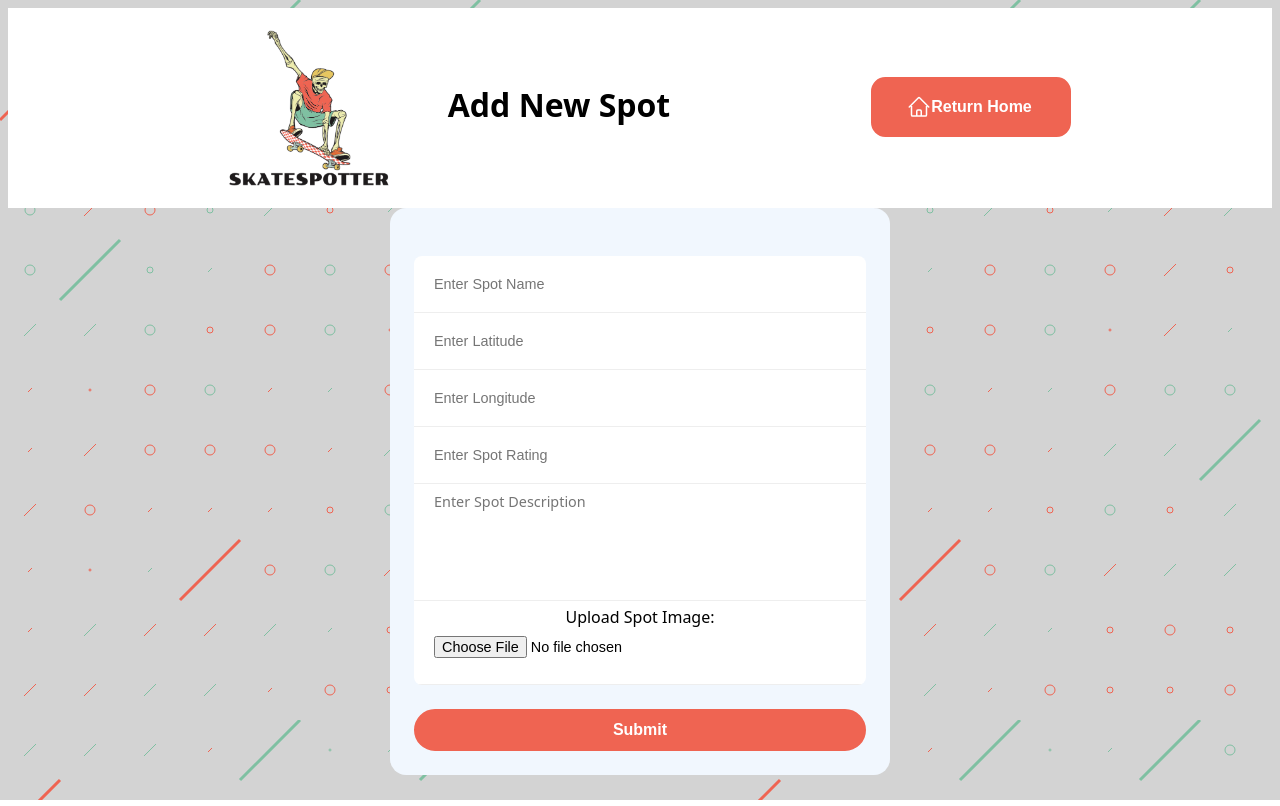
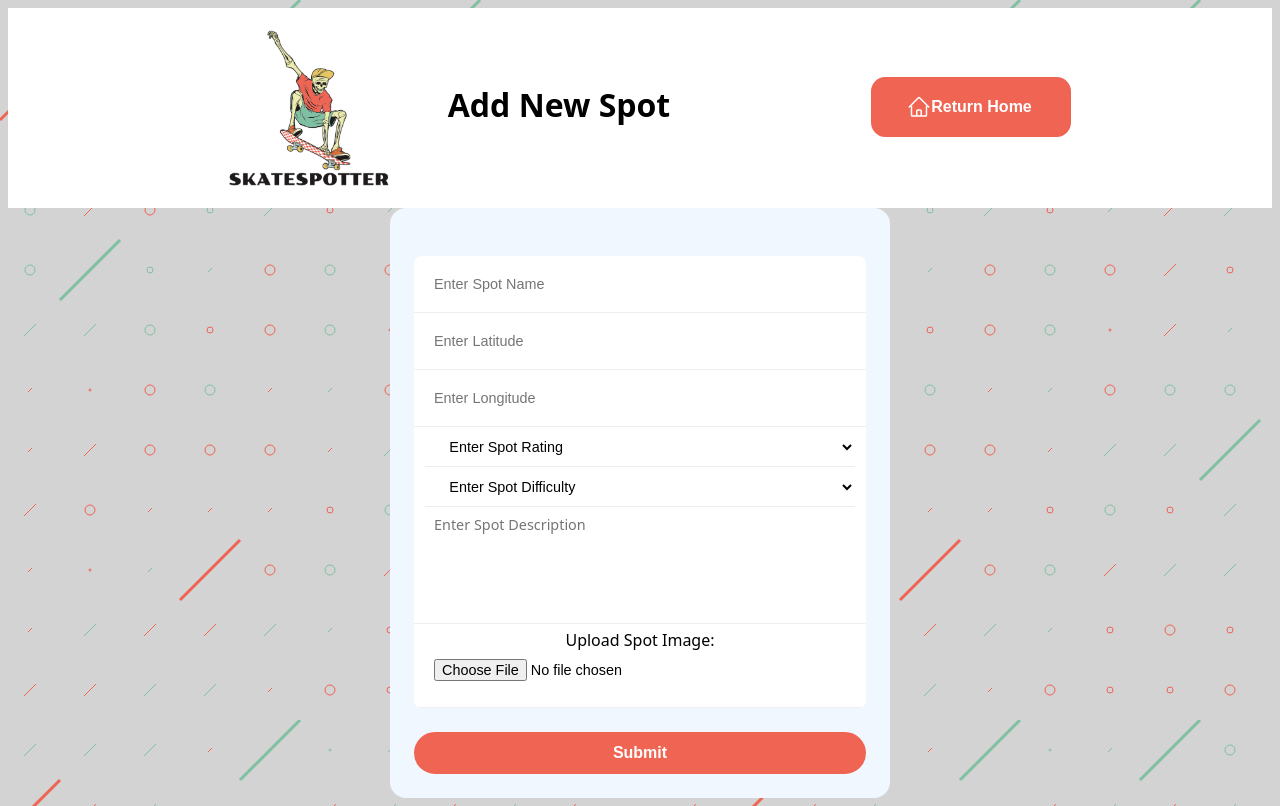
Before and after one commit to chrisMasoud/SkateSpotter, a React (Create React App) app in the folder skate-spotter/: page /AddSpotPage in a window 1280 px wide. Built offline with nearby package versions, Linux system fonts and the light colour scheme.

Commit message:
Added spot difficulty

```diff
--- a/skate-spotter/src/components/AddSpotForm.jsx
+++ b/skate-spotter/src/components/AddSpotForm.jsx
@@ -8,6 +8,7 @@ export default function AddSpotForm() {
   const [spotRating, setSpotRating] = useState("");
   const [spotDescription, setSpotDescription] = useState("");
   const [spotImage, setSpotImage] = useState(null);
+  const [difficulty, setDifficulty] = useState("");
 
   const handleSubmit = async (e) => {
     e.preventDefault();
@@ -19,6 +20,7 @@ export default function AddSpotForm() {
     formData.append("spotRating", spotRating);
     formData.append("spotDescription", spotDescription);
     formData.append("spotImage", spotImage);
+    formData.append("difficulty", difficulty);
 
     try {
       await axios.post("/add-spot", formData, {
@@ -33,6 +35,7 @@ export default function AddSpotForm() {
       setSpotRating("");
       setSpotDescription("");
       setSpotImage(null);
+      setDifficulty("");
     } catch (error) {
       console.error(error);
     }
@@ -48,6 +51,7 @@ export default function AddSpotForm() {
             placeholder="Enter Spot Name"
             value={spotName}
             onChange={(e) => setSpotName(e.target.value)}
+            required
           />
           <input
             className="signup-input"
@@ -55,6 +59,7 @@ export default function AddSpotForm() {
             placeholder="Enter Latitude"
             value={latitude}
             onChange={(e) => setLatitude(e.target.value)}
+            required
           />
           <input
             className="signup-input"
@@ -62,19 +67,42 @@ export default function AddSpotForm() {
             placeholder="Enter Longitude"
             value={longitude}
             onChange={(e) => setLongitude(e.target.value)}
+            required
           />
-          <input
+          <select
             className="signup-input"
-            type="number"
-            placeholder="Enter Spot Rating"
             value={spotRating}
             onChange={(e) => setSpotRating(e.target.value)}
-          />
+            required
+          >
+            <option value="" disabled>
+              Enter Spot Rating
+            </option>
+            <option value="1">1</option>
+            <option value="2">2</option>
+            <option value="3">3</option>
+            <option value="4">4</option>
+            <option value="5">5</option>
+          </select>
+          <select
+            className="signup-input"
+            value={difficulty}
+            onChange={(e) => setDifficulty(e.target.value)}
+            required
+          >
+            <option value="" disabled>
+              Enter Spot Difficulty
+            </option>
+            <option value="Beginner">Beginner</option>
+            <option value="Intermediate">Intermediate</option>
+            <option value="Expert">Expert</option>
+          </select>
           <textarea
             className="signup-textarea"
             placeholder="Enter Spot Description"
             value={spotDescription}
             onChange={(e) => setSpotDescription(e.target.value)}
+            required
           />
           <label htmlFor="spotImage">Upload Spot Image: </label>
           <input
@@ -84,6 +112,7 @@ export default function AddSpotForm() {
             name="spotImage"
             accept="image/*"
             onChange={(e) => setSpotImage(e.target.files[0])}
+            required
           />
         </div>
         <button type="submit" className="signup-button">
--- a/skate-spotter/src/components/SpotDetailPage.jsx
+++ b/skate-spotter/src/components/SpotDetailPage.jsx
@@ -79,6 +79,7 @@ export default function SpotDetailPage() {
           ) : (
             <p className="p1">Weather data not available</p>
           )}
+          <p>Difficulty: {data.difficulty}</p>
           <p>{data.Descriptions}</p>
         </div>
         <section className="spotCardSection">
```
Also changed, not shown: 1 other file (tests, documents, lock files or other folders).
